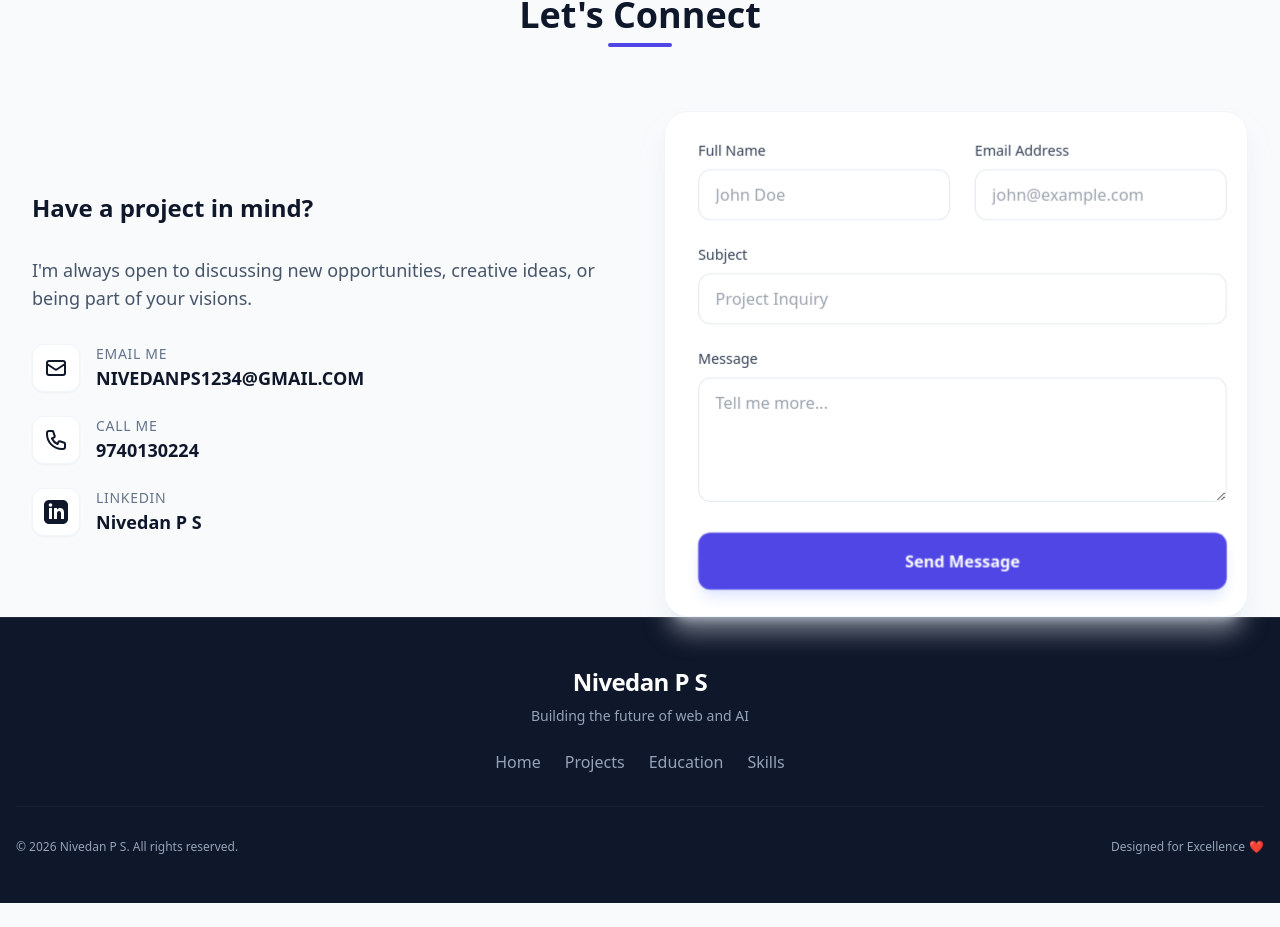
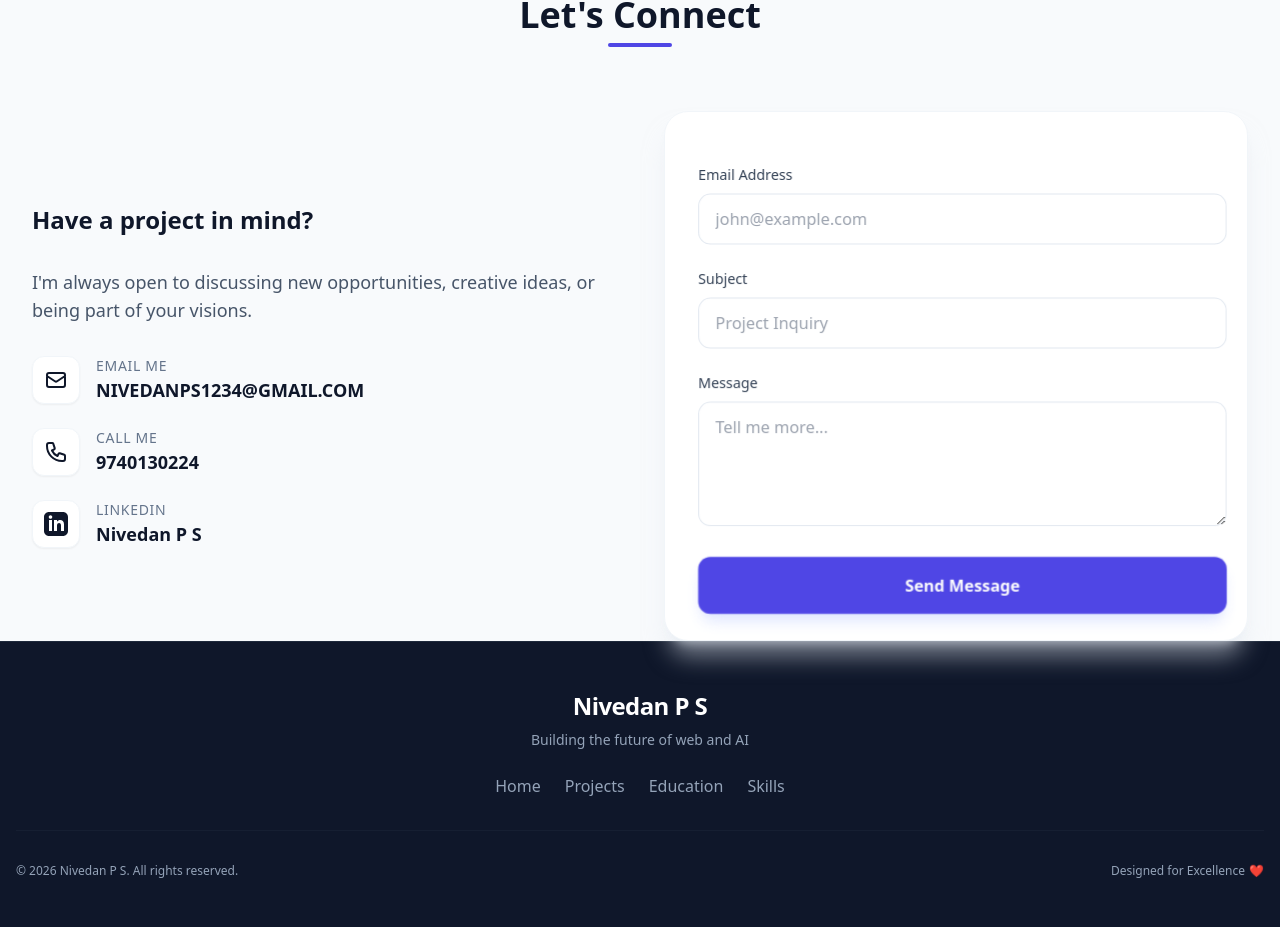
Before and after one commit to nivedanps/Portfolio, a React (Vite) app: page / in a window 1280 px wide. Shown: the part 3349-4276 px from the top of the page. Before the commit the page ends 4252 px from the top, so only its background shows below. Built offline with nearby package versions, Linux system fonts and the light colour scheme.

Commit message:
Fix: Move profile image to public directory for deployment visibility

```diff
--- a/components/ContactSection.tsx
+++ b/components/ContactSection.tsx
@@ -1,6 +1,6 @@
-
 import React from 'react';
 import { PERSONAL_INFO } from '../constants';
+import { Send, FileText, Mail, Phone, MapPin, Linkedin, Github } from 'lucide-react';
 
 const ContactSection: React.FC<{ id: string }> = ({ id }) => {
   return (
@@ -36,7 +36,7 @@ const ContactSection: React.FC<{ id: string }> = ({ id }) => {
                 </a>
               ))}
 
-              <a href={`https://${PERSONAL_INFO.linkedin}`} target="_blank" rel="noopener noreferrer" className="flex items-center group transform transition-all hover:translate-x-2">
+              <a href={PERSONAL_INFO.linkedin} target="_blank" rel="noopener noreferrer" className="flex items-center group transform transition-all hover:translate-x-2">
                 <div className="w-12 h-12 bg-white dark:bg-slate-800 rounded-xl shadow-sm dark:shadow-none border border-slate-100 dark:border-slate-700 flex items-center justify-center mr-4 group-hover:bg-indigo-600 group-hover:text-white group-hover:scale-110 transition-all">
                   <svg className="w-6 h-6" fill="currentColor" viewBox="0 0 24 24">
                     <path d="M19 0h-14c-2.761 0-5 2.239-5 5v14c0 2.761 2.239 5 5 5h14c2.762 0 5-2.239 5-5v-14c0-2.761-2.238-5-5-5zm-11 19h-3v-11h3v11zm-1.5-12.268c-.966 0-1.75-.79-1.75-1.764s.784-1.764 1.75-1.764 1.75.79 1.75 1.764-.783 1.764-1.75 1.764zm13.5 12.268h-3v-5.604c0-3.368-4-3.113-4 0v5.604h-3v-11h3v1.765c1.396-2.586 7-2.777 7 2.476v6.759z" />
@@ -51,25 +51,32 @@ const ContactSection: React.FC<{ id: string }> = ({ id }) => {
           </div>
 
           <div className="bg-white dark:bg-slate-800 p-8 rounded-3xl shadow-xl shadow-slate-200/50 dark:shadow-none border border-slate-100 dark:border-slate-700 transform transition-all duration-500 hover:scale-[1.02] tilt-card preserve-3d">
-            <form className="space-y-6 preserve-3d" onSubmit={(e) => e.preventDefault()}>
-              <div className="grid grid-cols-1 sm:grid-cols-2 gap-6 preserve-3d">
-                <div className="depth-layer">
-                  <label className="block text-sm font-medium text-slate-700 dark:text-slate-300 mb-2">Full Name</label>
-                  <input type="text" className="w-full px-4 py-3 rounded-xl border border-slate-200 dark:border-slate-600 bg-white dark:bg-slate-900 text-slate-900 dark:text-white focus:outline-none focus:ring-2 focus:ring-indigo-500 focus:border-transparent transition-all" placeholder="John Doe" />
-                </div>
+            <form
+              action="https://formsubmit.co/nivedanps1234@gmail.com"
+              method="POST"
+              className="space-y-6 preserve-3d"
+            >
+              {/* FormSubmit Configuration */}
+              <input type="hidden" name="_subject" value="New Portfolio Contact Message" />
+              <input type="hidden" name="_captcha" value="false" />
+              <input type="hidden" name="_template" value="table" />
+              <input type="hidden" name="_next" value={window.location.href} />
+
+              <div className="grid grid-cols-1 gap-6 preserve-3d">
                 <div className="depth-layer">
                   <label className="block text-sm font-medium text-slate-700 dark:text-slate-300 mb-2">Email Address</label>
-                  <input type="email" className="w-full px-4 py-3 rounded-xl border border-slate-200 dark:border-slate-600 bg-white dark:bg-slate-900 text-slate-900 dark:text-white focus:outline-none focus:ring-2 focus:ring-indigo-500 focus:border-transparent transition-all" placeholder="john@example.com" />
+                  <input required name="email" type="email" className="w-full px-4 py-3 rounded-xl border border-slate-200 dark:border-slate-600 bg-white dark:bg-slate-900 text-slate-900 dark:text-white focus:outline-none focus:ring-2 focus:ring-indigo-500 focus:border-transparent transition-all" placeholder="john@example.com" />
                 </div>
               </div>
               <div className="depth-layer">
                 <label className="block text-sm font-medium text-slate-700 dark:text-slate-300 mb-2">Subject</label>
-                <input type="text" className="w-full px-4 py-3 rounded-xl border border-slate-200 dark:border-slate-600 bg-white dark:bg-slate-900 text-slate-900 dark:text-white focus:outline-none focus:ring-2 focus:ring-indigo-500 focus:border-transparent transition-all" placeholder="Project Inquiry" />
+                <input required name="subject" type="text" className="w-full px-4 py-3 rounded-xl border border-slate-200 dark:border-slate-600 bg-white dark:bg-slate-900 text-slate-900 dark:text-white focus:outline-none focus:ring-2 focus:ring-indigo-500 focus:border-transparent transition-all" placeholder="Project Inquiry" />
               </div>
               <div className="depth-layer">
                 <label className="block text-sm font-medium text-slate-700 dark:text-slate-300 mb-2">Message</label>
-                <textarea rows={4} className="w-full px-4 py-3 rounded-xl border border-slate-200 dark:border-slate-600 bg-white dark:bg-slate-900 text-slate-900 dark:text-white focus:outline-none focus:ring-2 focus:ring-indigo-500 focus:border-transparent transition-all" placeholder="Tell me more..."></textarea>
+                <textarea required name="message" rows={4} className="w-full px-4 py-3 rounded-xl border border-slate-200 dark:border-slate-600 bg-white dark:bg-slate-900 text-slate-900 dark:text-white focus:outline-none focus:ring-2 focus:ring-indigo-500 focus:border-transparent transition-all" placeholder="Tell me more..."></textarea>
               </div>
+
               <button type="submit" className="w-full py-4 bg-indigo-600 text-white rounded-xl font-bold hover:bg-indigo-700 transition-all shadow-lg shadow-indigo-100 dark:shadow-none transform hover:scale-105 depth-layer">
                 Send Message
               </button>
```
Also changed, not shown: public/profile.jpg (renamed from profile.jpg).
